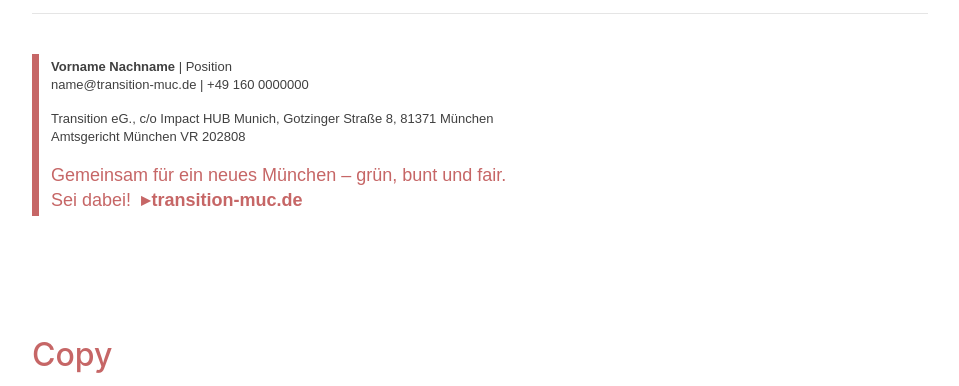
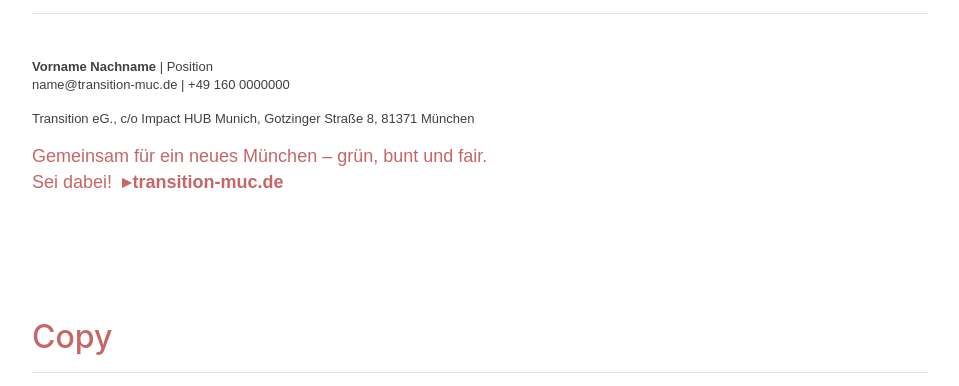
Before and after one commit to elbotho/transition-signature-generator, a plain HTML site: page index.html in a window 1280 px wide. Shown: the part 657-1043 px from the top of the page, without its empty margins (160-1119 px from the left). Drawn offline with nearby package versions, Linux system fonts and the light colour scheme.

Commit message:
Update index.html

```diff
--- a/index.html
+++ b/index.html
@@ -83,13 +83,12 @@
   <br>
   <style>a,a[href],a:hover{text-decoration:none !important;}</style>
   <div style="font-family:sans-serif;font-size:13px;color:#404040;background:#fff;line-height:1.4;">
-    <div style="padding: 4px 0 3px 12px;border-left:7px solid #c66666;">
+    <div style="padding: 4px 0 3px 0;">
       <b data-id="exp-name">Vorname Nachname</b> | <span data-id="exp-position">Position</span><br>
       <a style="color:#404040 !important; text-decoration: none !important;" href="mailto:name@transition-muc.de" data-id="exp-mail">name@transition-muc.de</a> |
       <a style="color:#404040 !important; text-decoration: none !important;" href="tel:+491600000000" data-id="exp-number">+49 160 0000000</a>
       <span data-id="exp-profile-wrapper" style="display: none;">| <a data-id="exp-profile-link" style="color:#c66666 !important; text-decoration: none !important;" href="">LinkedIn</a></span>
-      <p style="margin-bottom: 0"><a style="color:#404040 !important; text-decoration: none !important;" href="https://goo.gl/maps/z9PGW8fjpxu">Transition eG., c/o Impact HUB Munich, Gotzinger Straße 8, 81371 München</a><br>
-      Amtsgericht München VR 202808</p>
+      <p style="margin-bottom: 0"><a style="color:#404040 !important; text-decoration: none !important;" href="https://goo.gl/maps/z9PGW8fjpxu">Transition eG., c/o Impact HUB Munich, Gotzinger Straße 8, 81371 München</a></p>
       <p style="max-width: 460px; margin-bottom: 0;"><a style="font-size: 18px; color: #c66666 !important; text-decoration: none;" title="Mehr erfahren auf transition-muc.de" href="https://transition-muc.de">Gemeinsam für ein neues München – grün, bunt und fair. Sei dabei!
 &nbsp;<b style="white-space: nowrap;">&#x25b8;&#x200A;transition-muc.de</b></a></p>
     </div>
```
